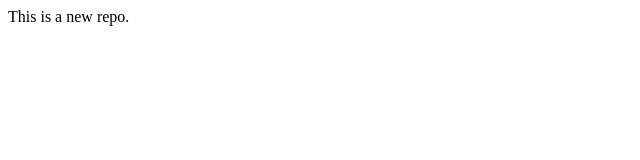
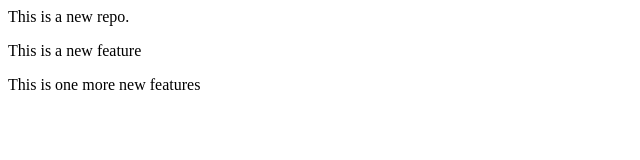
Before and after one commit to prashant-3200/localrepo, a plain HTML site: page index.html in a window 1280 px wide. Shown: the whole page, without its empty margins (0-640 px from the left). Drawn offline with Linux system fonts and the light colour scheme.

Commit message:
Add new features

```diff
--- a/index.html
+++ b/index.html
@@ -1 +1,3 @@
 <p>This is a new repo.</p>
+<p>This is a new feature</p>
+<p>This is one more new features</p>
```
